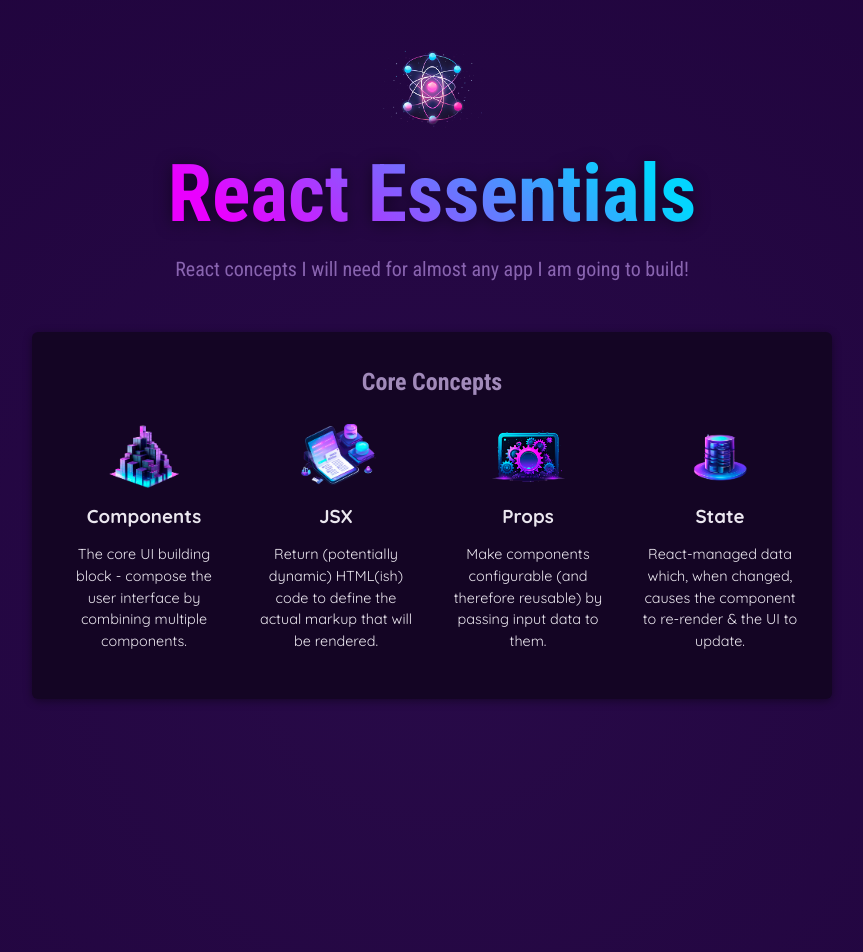
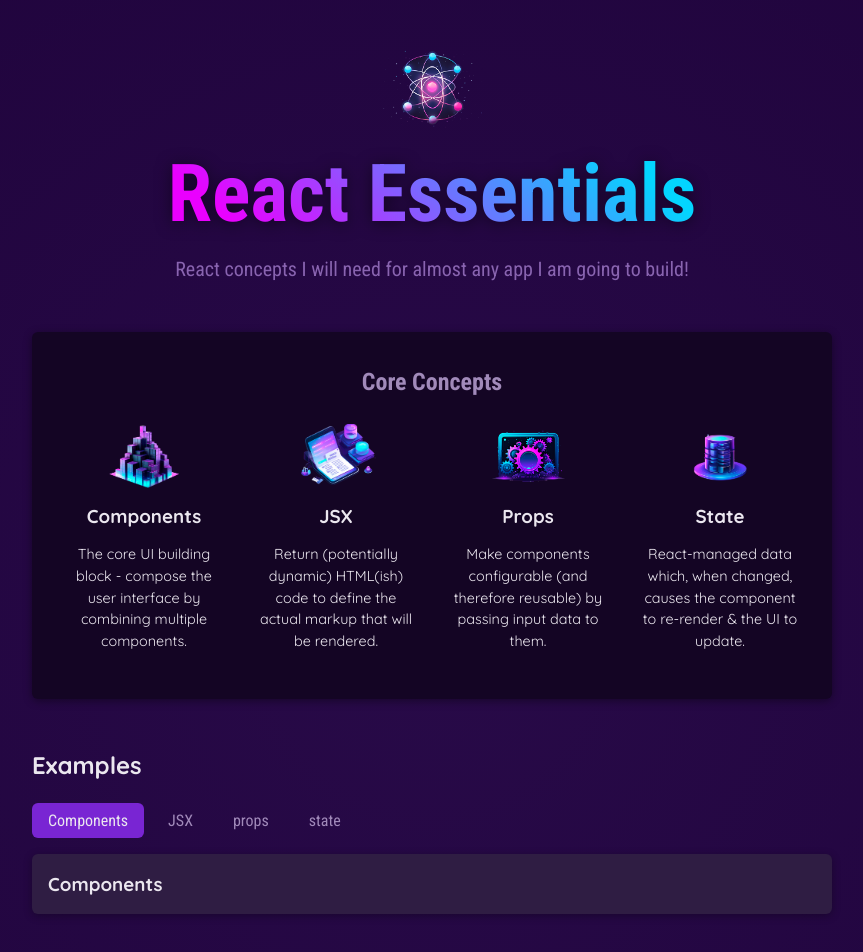
Before and after one commit to frommasidur/react_section3, a React (Create React App) app: page / in a window 1280 px wide. Shown: the top 952 px of the page, without its empty margins (208-1071 px from the left). Built offline with nearby package versions, Linux system fonts and the light colour scheme.

Commit message:
TabButton added and test basic functionality

```diff
--- a/src/App.js
+++ b/src/App.js
@@ -1,8 +1,26 @@
 import Header from './components/Header/Header';
 import { CORE_CONCEPTS } from './components/CoreConcepts/CoreConceptsData.js'
 import CoreConcepts from './components/CoreConcepts/CoreConcepts.js';
+import TabButton from './components/TabButton.js';
+
+import { useState } from 'react';
 
 function App() {
+  const [selectedTopic, setSelectedTopic] = useState("Components");
+
+  function handleSelect(selectedButton) {
+    setSelectedTopic(selectedButton);
+  }
+  let tabContent = <p>Please select a topic</p>
+
+  if (selectedTopic) {
+    tabContent = (
+      <div id='tab-content'>
+        <h3>{selectedTopic}</h3>
+      </div>
+    )
+  }
+
   return (
     <div>
       <Header/>
@@ -15,6 +33,36 @@
             ))}
           </ul>
         </section>
+        <section id='examples'>
+          <h1>Examples</h1>
+          <menu>
+            <TabButton
+            isSelected={selectedTopic==="Components"}
+            onSelect={()=>handleSelect("Components")}
+            >
+              Components
+            </TabButton>
+            <TabButton
+            isSelected={selectedTopic==="JSX"}
+            onSelect={()=>handleSelect("JSX")}
+            >
+              JSX
+            </TabButton>
+            <TabButton
+            isSelected={selectedTopic==="props"}
+            onSelect={()=>handleSelect("props")}
+            >
+              props
+            </TabButton>
+            <TabButton
+            isSelected={selectedTopic==="state"}
+            onSelect={()=>handleSelect("state")}
+            >
+              state
+            </TabButton>
+          </menu>
+          {tabContent}
+        </section>
       </main>
     </div>
   );
--- /dev/null
+++ b/src/components/TabButton.js
@@ -0,0 +1,7 @@
+export default function TabButton({isSelected,onSelect,children}) {
+    return (
+        <li>
+            <button className={isSelected? 'active':null} onClick={onSelect}>{children}</button>
+        </li>
+    );
+}
--- a/src/index.css
+++ b/src/index.css
@@ -66,3 +66,56 @@
 #core-concepts li p {
   font-size: 0.9rem;
 }
+
+#examples {
+  margin: 3rem auto;
+}
+
+#examples h2 {
+  text-align: left;
+}
+
+#examples menu {
+  margin: 1rem 0;
+  padding: 0;
+  display: flex;
+  gap: 0.5rem;
+  list-style: none;
+}
+
+#examples menu button {
+  padding: 0.5rem 1rem;
+  border: none;
+  border-radius: 6px;
+  background-color: transparent;
+  color: #a18aba;
+  font-family: "Roboto Condensed", sans-serif;
+  font-size: 1rem;
+  cursor: pointer;
+  transition: all 0.2s ease-in-out;
+}
+
+#examples menu button:hover {
+  background-color: #1b082f;
+  color: #ebe7ef;
+}
+
+#examples menu button.active {
+  background-color: #7925d3;
+  color: #ebe7ef;
+}
+
+#tab-content {
+  padding: 1rem;
+  border-radius: 6px;
+  background-color: #2f1d43;
+  box-shadow: 0 2px 8px rgba(0, 0, 0, 0.3);
+}
+
+#tab-content h3 {
+  margin: 0;
+}
+
+#tab-content code {
+  font-size: 1rem;
+}
```
